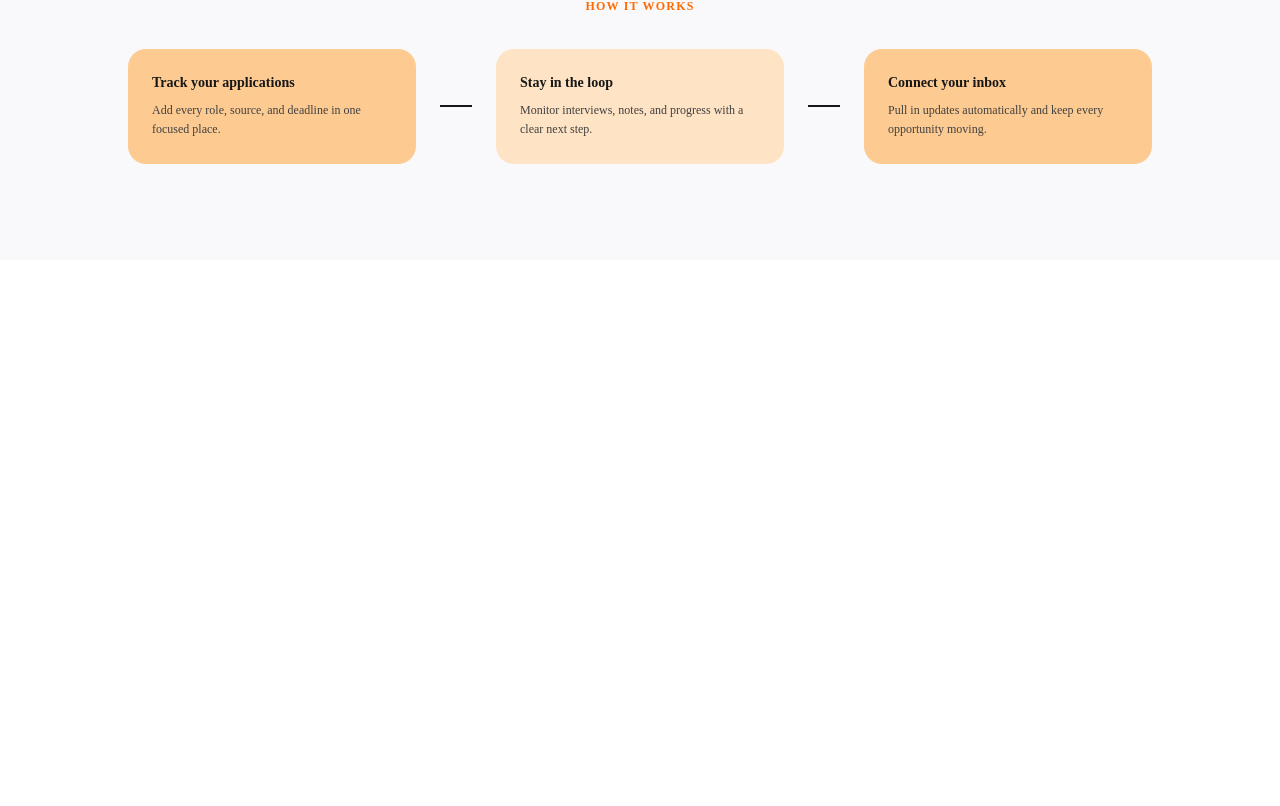
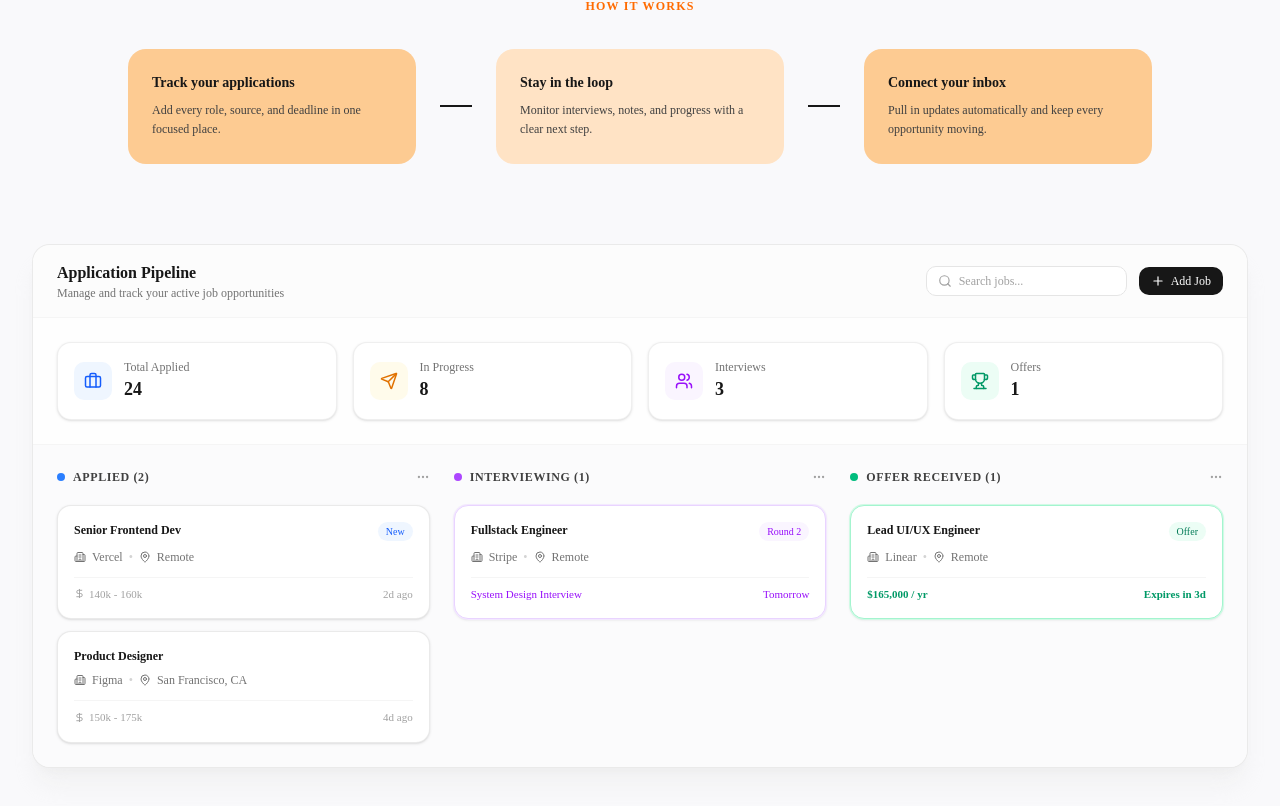
Before and after one commit to XavianM/Job-application-tracker, a Next.js app: page / in a window 1280 px wide. Shown: the part 572-1378 px from the top of the page. Before the commit the page ends 832 px from the top, so only its background shows below. Built offline with nearby package versions, Linux system fonts and the light colour scheme.

Commit message:
Added dashboard preview and imported into page.tsx

```diff
--- a/app/page.tsx
+++ b/app/page.tsx
@@ -1,6 +1,7 @@
 // app/page.tsx
 import NavBar from '@/components/Navbar';
 import HeroHeader from '@/components/HeroHeader';
+import DashboardPreview from '@/components/DashboardPreview';
 
 export default function Home() {
   return (
@@ -12,6 +13,9 @@ export default function Home() {
       <main className="max-w-7xl mx-auto px-8 pt-16 pb-24 space-y-20">
         {/* Hero Section (Headlines + How It Works) */}
         <HeroHeader />
+
+        {/* Dashboard Preview */}
+        <DashboardPreview />
       </main>
     </div>
   );
--- /dev/null
+++ b/components/DashboardPreview.tsx
@@ -0,0 +1,208 @@
+// components/DashboardPreview.tsx
+import {
+  Briefcase,
+  Send,
+  Users,
+  Trophy,
+  Search,
+  Plus,
+  MoreHorizontal,
+  Building2,
+  MapPin,
+  DollarSign
+} from 'lucide-react';
+
+export default function DashboardPreview() {
+  return (
+    <section className="w-full">
+      <div className="bg-white rounded-2xl border border-neutral-200/80 shadow-xl shadow-neutral-200/40 overflow-hidden">
+
+        {/* Dashboard Header Bar */}
+        <div className="px-6 py-4 border-b border-neutral-100 flex flex-wrap items-center justify-between gap-4 bg-neutral-50/50">
+          <div>
+            <h2 className="text-base font-semibold text-neutral-900">Application Pipeline</h2>
+            <p className="text-xs text-neutral-500">Manage and track your active job opportunities</p>
+          </div>
+
+          <div className="flex items-center gap-3">
+            <div className="relative">
+              <Search className="absolute left-3 top-1/2 -translate-y-1/2 text-neutral-400" size={14} />
+              <input
+                type="text"
+                placeholder="Search jobs..."
+                className="pl-8 pr-3 py-1.5 text-xs bg-white border border-neutral-200 rounded-lg text-neutral-800 placeholder-neutral-400 focus:outline-none focus:ring-2 focus:ring-black/5"
+                readOnly
+              />
+            </div>
+            <button className="flex items-center gap-1.5 bg-neutral-900 text-white text-xs font-medium px-3 py-1.5 rounded-lg hover:bg-neutral-800 transition-colors">
+              <Plus size={14} />
+              <span>Add Job</span>
+            </button>
+          </div>
+        </div>
+
+        {/* Metric Cards */}
+        <div className="grid grid-cols-2 md:grid-cols-4 gap-4 p-6 border-b border-neutral-100 bg-neutral-50/30">
+          <div className="bg-white p-4 rounded-xl border border-neutral-200/60 shadow-sm flex items-center gap-3">
+            <div className="p-2.5 bg-blue-50 text-blue-600 rounded-lg">
+              <Briefcase size={18} />
+            </div>
+            <div>
+              <p className="text-xs text-neutral-500 font-medium">Total Applied</p>
+              <p className="text-lg font-bold text-neutral-900">24</p>
+            </div>
+          </div>
+
+          <div className="bg-white p-4 rounded-xl border border-neutral-200/60 shadow-sm flex items-center gap-3">
+            <div className="p-2.5 bg-amber-50 text-amber-600 rounded-lg">
+              <Send size={18} />
+            </div>
+            <div>
+              <p className="text-xs text-neutral-500 font-medium">In Progress</p>
+              <p className="text-lg font-bold text-neutral-900">8</p>
+            </div>
+          </div>
+
+          <div className="bg-white p-4 rounded-xl border border-neutral-200/60 shadow-sm flex items-center gap-3">
+            <div className="p-2.5 bg-purple-50 text-purple-600 rounded-lg">
+              <Users size={18} />
+            </div>
+            <div>
+              <p className="text-xs text-neutral-500 font-medium">Interviews</p>
+              <p className="text-lg font-bold text-neutral-900">3</p>
+            </div>
+          </div>
+
+          <div className="bg-white p-4 rounded-xl border border-neutral-200/60 shadow-sm flex items-center gap-3">
+            <div className="p-2.5 bg-emerald-50 text-emerald-600 rounded-lg">
+              <Trophy size={18} />
+            </div>
+            <div>
+              <p className="text-xs text-neutral-500 font-medium">Offers</p>
+              <p className="text-lg font-bold text-neutral-900">1</p>
+            </div>
+          </div>
+        </div>
+
+        {/* Kanban Board Layout */}
+        <div className="p-6 grid grid-cols-1 md:grid-cols-3 gap-6 bg-[#FBFBFC]">
+
+          {/* Column 1: Applied */}
+          <div className="flex flex-col gap-3">
+            <div className="flex items-center justify-between pb-2">
+              <div className="flex items-center gap-2">
+                <span className="w-2 h-2 rounded-full bg-blue-500" />
+                <h3 className="text-xs font-semibold text-neutral-700 uppercase tracking-wider">
+                  Applied (2)
+                </h3>
+              </div>
+              <MoreHorizontal size={14} className="text-neutral-400 cursor-pointer" />
+            </div>
+
+            {/* Card 1 */}
+            <div className="bg-white p-4 rounded-xl border border-neutral-200/80 shadow-sm hover:shadow-md transition-shadow">
+              <div className="flex justify-between items-start mb-2">
+                <span className="text-xs font-semibold text-neutral-900">Senior Frontend Dev</span>
+                <span className="text-[10px] font-medium bg-blue-50 text-blue-600 px-2 py-0.5 rounded-full">New</span>
+              </div>
+              <div className="flex items-center gap-1.5 text-xs text-neutral-500 mb-3">
+                <Building2 size={12} />
+                <span>Vercel</span>
+                <span className="text-neutral-300">•</span>
+                <MapPin size={12} />
+                <span>Remote</span>
+              </div>
+              <div className="flex items-center justify-between pt-2 border-t border-neutral-100 text-[11px] text-neutral-400">
+                <span className="flex items-center gap-1"><DollarSign size={11} /> 140k - 160k</span>
+                <span>2d ago</span>
+              </div>
+            </div>
+
+            {/* Card 2 */}
+            <div className="bg-white p-4 rounded-xl border border-neutral-200/80 shadow-sm hover:shadow-md transition-shadow">
+              <div className="flex justify-between items-start mb-2">
+                <span className="text-xs font-semibold text-neutral-900">Product Designer</span>
+              </div>
+              <div className="flex items-center gap-1.5 text-xs text-neutral-500 mb-3">
+                <Building2 size={12} />
+                <span>Figma</span>
+                <span className="text-neutral-300">•</span>
+                <MapPin size={12} />
+                <span>San Francisco, CA</span>
+              </div>
+              <div className="flex items-center justify-between pt-2 border-t border-neutral-100 text-[11px] text-neutral-400">
+                <span className="flex items-center gap-1"><DollarSign size={11} /> 150k - 175k</span>
+                <span>4d ago</span>
+              </div>
+            </div>
+          </div>
+
+          {/* Column 2: Interviewing */}
+          <div className="flex flex-col gap-3">
+            <div className="flex items-center justify-between pb-2">
+              <div className="flex items-center gap-2">
+                <span className="w-2 h-2 rounded-full bg-purple-500" />
+                <h3 className="text-xs font-semibold text-neutral-700 uppercase tracking-wider">
+                  Interviewing (1)
+                </h3>
+              </div>
+              <MoreHorizontal size={14} className="text-neutral-400 cursor-pointer" />
+            </div>
+
+            {/* Card 1 */}
+            <div className="bg-white p-4 rounded-xl border border-purple-200 shadow-sm hover:shadow-md transition-shadow ring-1 ring-purple-100">
+              <div className="flex justify-between items-start mb-2">
+                <span className="text-xs font-semibold text-neutral-900">Fullstack Engineer</span>
+                <span className="text-[10px] font-medium bg-purple-50 text-purple-600 px-2 py-0.5 rounded-full">Round 2</span>
+              </div>
+              <div className="flex items-center gap-1.5 text-xs text-neutral-500 mb-3">
+                <Building2 size={12} />
+                <span>Stripe</span>
+                <span className="text-neutral-300">•</span>
+                <MapPin size={12} />
+                <span>Remote</span>
+              </div>
+              <div className="flex items-center justify-between pt-2 border-t border-neutral-100 text-[11px] text-purple-600 font-medium">
+                <span>System Design Interview</span>
+                <span>Tomorrow</span>
+              </div>
+            </div>
+          </div>
+
+          {/* Column 3: Offer */}
+          <div className="flex flex-col gap-3">
+            <div className="flex items-center justify-between pb-2">
+              <div className="flex items-center gap-2">
+                <span className="w-2 h-2 rounded-full bg-emerald-500" />
+                <h3 className="text-xs font-semibold text-neutral-700 uppercase tracking-wider">
+                  Offer Received (1)
+                </h3>
+              </div>
+              <MoreHorizontal size={14} className="text-neutral-400 cursor-pointer" />
+            </div>
+
+            {/* Card 1 */}
+            <div className="bg-white p-4 rounded-xl border border-emerald-200 shadow-sm hover:shadow-md transition-shadow ring-1 ring-emerald-100">
+              <div className="flex justify-between items-start mb-2">
+                <span className="text-xs font-semibold text-neutral-900">Lead UI/UX Engineer</span>
+                <span className="text-[10px] font-medium bg-emerald-50 text-emerald-700 px-2 py-0.5 rounded-full">Offer</span>
+              </div>
+              <div className="flex items-center gap-1.5 text-xs text-neutral-500 mb-3">
+                <Building2 size={12} />
+                <span>Linear</span>
+                <span className="text-neutral-300">•</span>
+                <MapPin size={12} />
+                <span>Remote</span>
+              </div>
+              <div className="flex items-center justify-between pt-2 border-t border-neutral-100 text-[11px] text-emerald-600 font-semibold">
+                <span>$165,000 / yr</span>
+                <span>Expires in 3d</span>
+              </div>
+            </div>
+          </div>
+
+        </div>
+      </div>
+    </section>
+  );
+}
```
